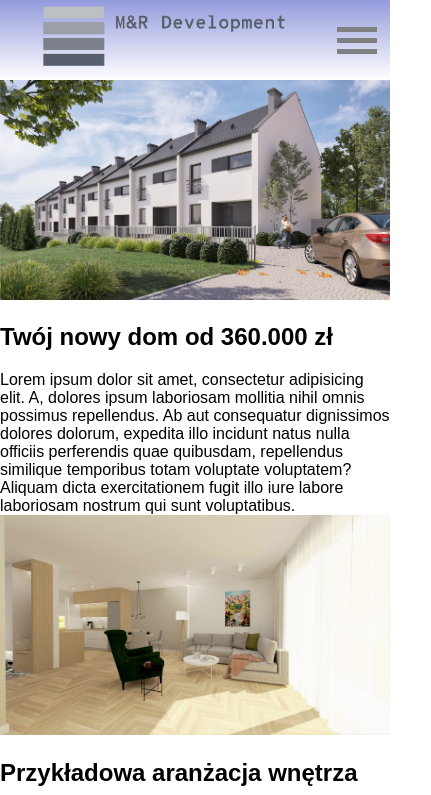
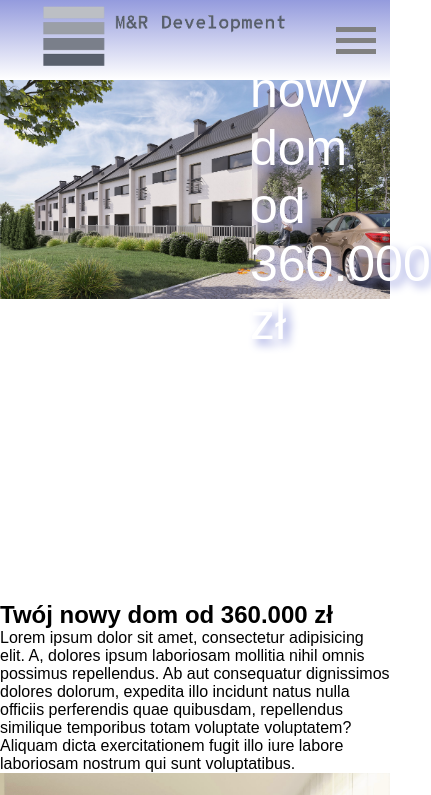
Before and after one commit to darekdmc/MRDEV3, a React (Create React App) app: page / in a window 390 px wide. Shown: the top 795 px of the page, 431 px wide, since content can reach past the window. Built offline with nearby package versions, Linux system fonts and the light colour scheme.

Commit message:
b 11.03.2020

```diff
--- a/src/App.js
+++ b/src/App.js
@@ -7,7 +7,8 @@ const Main = ()=>{
               <div className="row">
               <div className="col-12-12">
                         <div className="box">
-                            <img src="images/photo1.jpeg" className="box-image"/>
+                            <img src="images/photo1.jpeg" alt="home1" className="box-image"/>
+                                <div className="box-title1">Twój nowy dom od 360.000 zł</div>
                                 <h2 className="box-title">Twój nowy dom od 360.000 zł</h2>
                                 <div className="box-content">
                                     Lorem ipsum dolor sit amet, consectetur adipisicing elit. A, dolores ipsum
@@ -23,7 +24,7 @@ const Main = ()=>{
                 <div className="row">
                     <div className="col-6-12">
                         <div className="box">
-                            <img src="images/photo2.jpeg" className="box-image"/>
+                            <img src="images/photo2.jpeg" alt="home2" className="box-image"/>
                                 <h2 className="box-title">Przykładowa aranżacja wnętrza</h2>
                                 <div className="box-content">
                                     Lorem ipsum dolor sit amet, consectetur adipisicing elit. A, dolores ipsum
@@ -37,7 +38,7 @@ const Main = ()=>{
                     </div>
                     <div className="col-6-12">
                         <div className="box">
-                            <img src="images/photo3.jpeg" className="box-image"/>
+                            <img src="images/photo3.jpeg" alt="home3" className="box-image"/>
                                 <h2 className="box-title">Zamieszkaj w Tulcach przy ulicy Krótkiej</h2>
                                 <div className="box-content">
                                     Lorem ipsum dolor sit amet, consectetur adipisicing elit. A, dolores ipsum
@@ -85,7 +86,7 @@ const Navigation = ()=>{
     return (
         <>
             <ul className="main-nav-list" id="menu">
-                <li><NavLink activeStyle={activeStyle} to="/" >Strona główna</NavLink></li>
+                <li><NavLink activeStyle={activeStyle} exact to="/" >Strona główna</NavLink></li>
                 <li><NavLink activeStyle={activeStyle} to="/offer" >Oferta</NavLink></li>
                 <li><NavLink activeStyle={activeStyle} to="/about" >O nas</NavLink></li>
                 <li><NavLink activeStyle={activeStyle} to="/gallery" >Galeria</NavLink></li>
@@ -97,22 +98,34 @@ const Navigation = ()=>{
 const NotFound = ()=>{
     return <h1>Błąd 404 - Nie znaleziono takiej strony</h1>
 };
+class Button extends React.Component {
+
+    handleClick(e){
+        const menu = document.querySelector('.main-nav-list');
+        menu.classList.toggle('show');
+    }
+    render() {
+        return (
+            <button onClick={e => this.handleClick(e)} className="main-nav-toggle" aria-label="Pokaż menu">
+                <span></span>
+                <span></span>
+                <span></span>
+            </button>
+        )
+    }
+}
 const App = () => (
     <div>
         <Router>
             <header className="page-header">
                 <h1 className="main-logo">
-                    <a href="#">
-                        <img src="images/logo.png" width="248" height="68" alt="LogoExample"/>
+                    <a href="http://www.m-rdevelopment.pl">
+                        <img src="images/logo.png" width="248" height="68" alt="Logo"/>
                     </a>
                 </h1>
                 <div className="main-nav">
                     <Navigation/>
-                    <button className="main-nav-toggle" aria-label="Pokaż menu">
-                        <span></span>
-                        <span></span>
-                        <span></span>
-                    </button>
+                    <Button />
                 </div>
             </header>
             <Switch>
--- a/src/scss/main.scss
+++ b/src/scss/main.scss
@@ -1,3 +1,7 @@
+* {
+	margin: 0;
+	padding: 0;
+}
 $color: #49c5b6; //nie ruszać - przyda się
 @import "grid";
 body {
@@ -11,7 +15,7 @@ body {
 	justify-content: space-between;
 	align-items: center;
 	position: sticky;
-	top: 0px;
+	top: 0;
 }
 .main-nav-list {
 	margin: 0;
@@ -20,11 +24,24 @@ body {
 	display: flex;
 	li a {
 		display: inline-block;
-		color: grey;
+		color: #fff;
+		text-shadow: 1px 1px 5px gray;
 		font-size: 18px;
 		text-decoration: none;
 		padding: 20px 30px;
 	}
+}
+.box-title1{
+	margin-top: -300px;
+	margin-left: 250px;
+	margin-bottom: 250px;
+	color: #fff;
+	text-shadow: 5px 5px 10px #949bdd;
+	font-size: 50px;
+}
+.box-content1{
+	margin-top: 10px;
+	padding-top: 10px;
 }
 .main-logo {
 	margin-left: 35px;
@@ -53,14 +70,14 @@ body {
 		background-color: transparent;
 		border: none;
 		&:active {
-			background-color: #ff5b03;
+			background-color: darken(#949bdd, 1);
 		}
 		span {
 			display: block;
 			background-color: grey;
 			width:40px;
 			height:5px;
-			margin: 6px 3px;
+			margin: 6px 8px;
 		}
 	}
 		.page-header {
@@ -76,12 +93,13 @@ body {
 			left:-320px;
 			width: 320px;
 			height: 80%;
-			background: #ff5b03; //darken($color, 10);
+			background: #949bdd; //darken($color, 10);
 			flex-direction: column;
+			opacity: 0.88;
 		}
 		.main-nav-list.show {
 		//	transform: translate(100%);
-			transform: translate(320px, 90px); //zejdzie pod logo
+			transform: translate(320px, 80px); //zejdzie pod logo
 			.container {
 				margin: 0 $mainMargin;
 
```
Also changed, not shown: public/images/photo1.jpeg.
